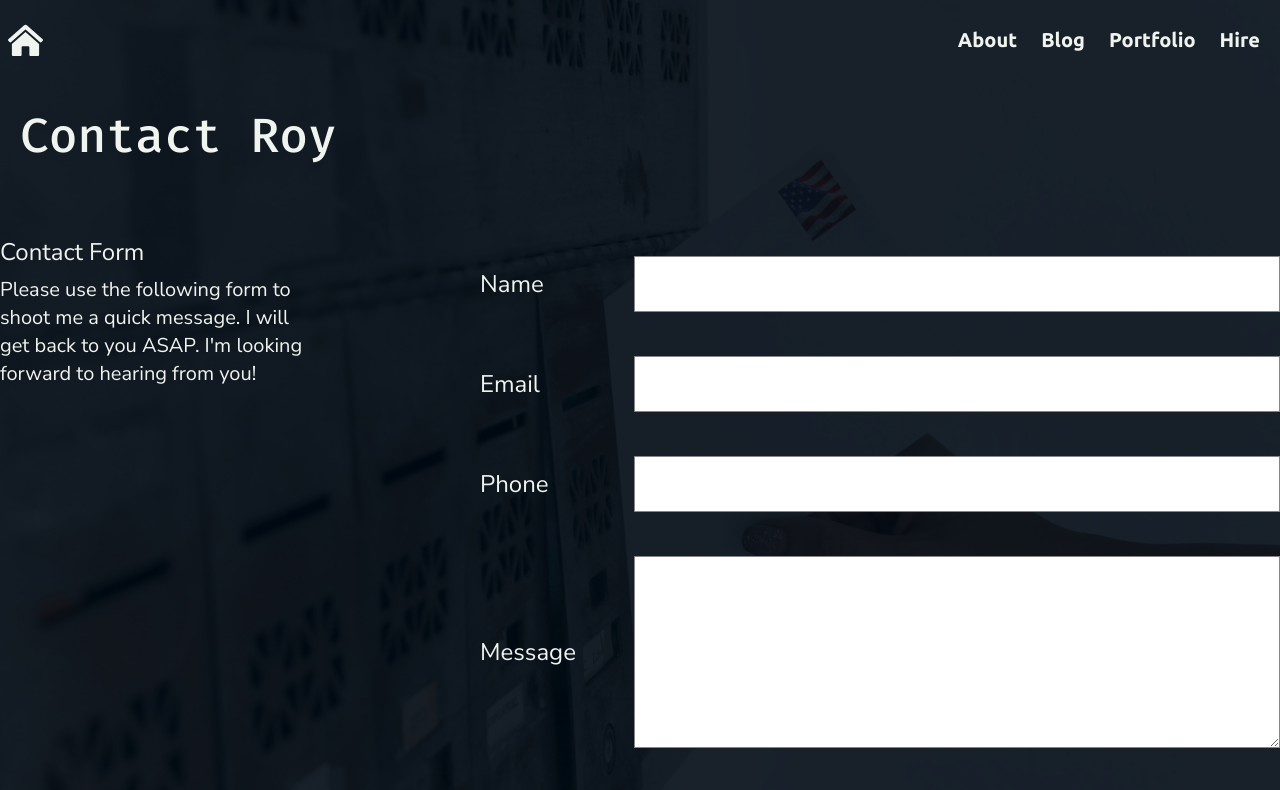
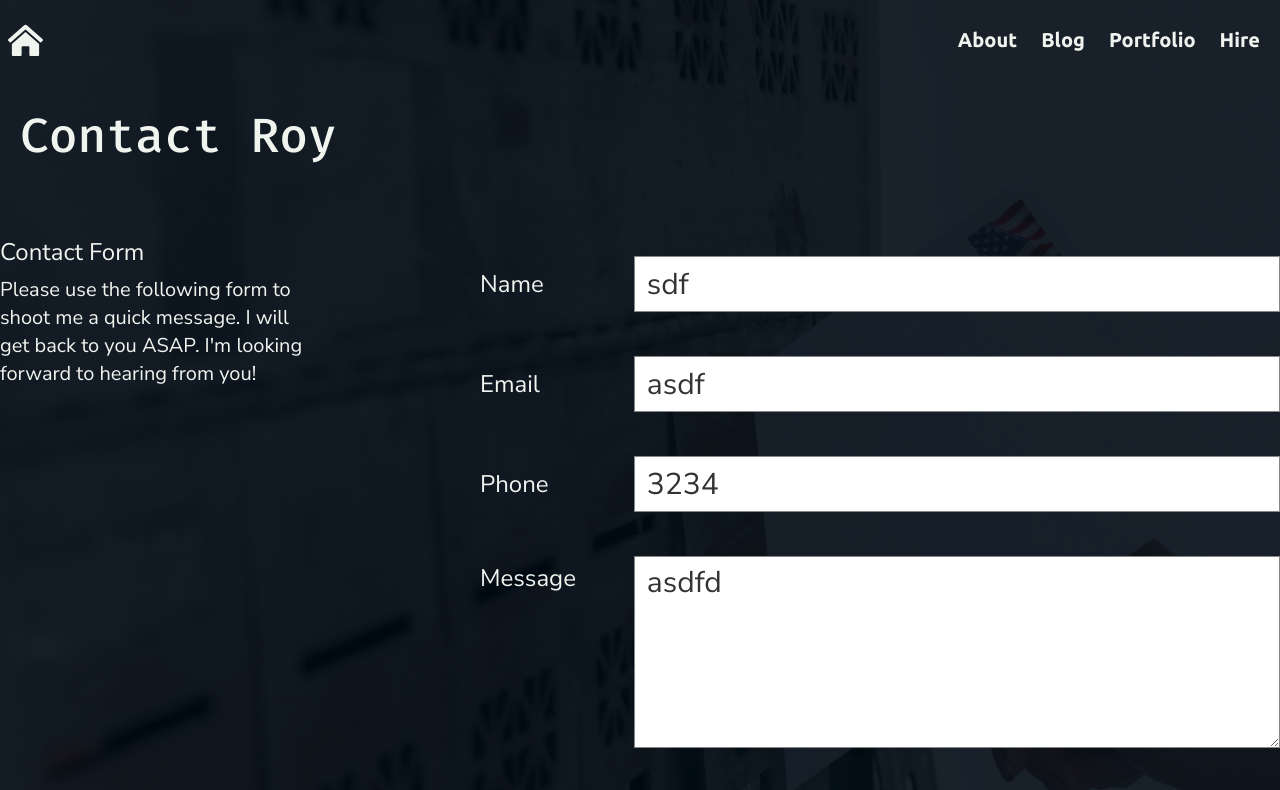
Before and after one commit to bronifty/royanger.com, a Next.js app in the folder app/: page /hire in a window 1280 px wide. Shown: the top 790 px of the page. Built offline with nearby package versions, Linux system fonts and the light colour scheme; what tailwindcss-children would draw is missing.

Commit message:
Added Formik, added Yup for validation. Yup validation not working

```diff
--- a/app/package.json
+++ b/app/package.json
@@ -16,13 +16,15 @@
       "@types/node": "^12.0.0",
       "@types/react": "^17.0.0",
       "@types/react-dom": "^17.0.0",
+      "@types/yup": "^0.29.11",
       "formik": "^2.2.6",
       "next": "^10.0.8",
       "react": "^17.0.1",
       "react-dom": "^17.0.1",
       "tailwindcss-children": "^2.1.0",
       "typescript": "^4.1.2",
-      "web-vitals": "^1.0.1"
+      "web-vitals": "^1.0.1",
+      "yup": "^0.32.9"
    },
    "scripts": {
       "dev": "next dev -p 5000",
--- a/app/pages/hire.tsx
+++ b/app/pages/hire.tsx
@@ -1,7 +1,37 @@
 import * as React from 'react'
 import Head from 'next/head'
 import Wrapper from '../src/components/Wrapper'
-import { Formik } from 'formik'
+import { Formik, Form, Field, FormikHelpers, ErrorMessage } from 'formik'
+import * as Yup from 'yup'
+
+interface Values {
+   contactName: string
+   contactEmail: string
+   contactPhone: number
+   contactMessage: string
+}
+
+// const validate = ({
+//    contactName,
+//    contactEmail,
+//    contactPhone,
+//    contactMessage,
+// }: Values) => {
+//    console.log('validating')
+//    const errors = {}
+
+//    return errors
+// }
+
+const validateSchema = Yup.object().shape({
+   contactName: Yup.string()
+      .min(2, 'Your name is too short')
+      .max(150, 'Your name is too long.')
+      .required('Required'),
+   contactEmail: Yup.string().email('Invalid Email').required('Required'),
+   contactPhone: Yup.number(),
+   contactMessage: Yup.string(),
+})
 
 const Hire = () => {
    return (
@@ -31,45 +61,83 @@ const Hire = () => {
                   </p>
                </div>
                <div className="col-span-2">
-                  <form className="flex flex-col">
+                  <Formik
+                     initialValues={{
+                        contactName: 'sdf',
+                        contactEmail: 'asdf',
+                        contactPhone: 3234,
+                        contactMessage: 'asdfd',
+                     }}
+                     validateSchema={validateSchema}
+                     onSubmit={(
+                        values: Values,
+                        { setSubmitting }: FormikHelpers<Values>
+                     ) => {
+                        alert(JSON.stringify(values, null, 2))
+                        console.log('form was submitted')
+                        setSubmitting(false)
+                     }}
+                  >
+                     {({ values, errors, touched }) => (
+                        <Form className="flex flex-col">
                            <div className="flex flex-row items-center mt-5 mb-6 text-2xl ">
-                        <label htmlFor="contactName" className="w-48 block">
+                              <label
+                                 htmlFor="contactName"
+                                 className="w-48 block"
+                              >
                                  Name
                               </label>
-                        <input
+                              <Field
                                  className="w-full h-14 text-gray-900 text-3xl"
+                                 name="contactName"
                                  type="text"
                                  id="contactName"
                               />
+                              {errors.contactName && touched.contactName ? (
+                                 <div>{errors.contactName}</div>
+                              ) : null}
                            </div>
                            <div className="flex flex-row items-center  mt-5 mb-6 text-2xl">
-                        <label htmlFor="contactEmail" className="w-48 block">
+                              <label
+                                 htmlFor="contactEmail"
+                                 className="w-48 block"
+                              >
                                  Email
                               </label>
-                        <input
+                              <Field
                                  className="w-full h-14 text-gray-900 text-3xl"
                                  type="email"
-                           id="contactForm"
+                                 id="contactEmail"
+                                 name="contactEmail"
                               />
                            </div>
                            <div className="flex flex-row items-center  mt-5 mb-6 text-2xl">
-                        <label htmlFor="contactPhone" className="w-48 block">
+                              <label
+                                 htmlFor="contactPhone"
+                                 className="w-48 block"
+                              >
                                  Phone
                               </label>
-                        <input
+                              <Field
                                  className="w-full h-14 text-gray-900 text-3xl"
                                  type="text"
                                  id="contactPhone"
+                                 name="contactPhone"
                               />
                            </div>
-                     <div className="flex flex-row items-center  mt-5 mb-6 text-2xl">
-                        <label htmlFor="contactMessage" className="w-48 block">
+                           <div className="flex flex-row items-start  mt-5 mb-6 text-2xl">
+                              <label
+                                 htmlFor="contactMessage"
+                                 className="w-48 block pt-1.5"
+                              >
                                  Message
                               </label>
-                        <textarea
+                              <Field
                                  id="contactMessage"
+                                 name="contactMessage"
+                                 as="textarea"
                                  className="w-full h-48 text-gray-900 text-3xl"
-                        ></textarea>
+                              ></Field>
                            </div>
                            <div className="mt-5 mb-6 ml-40 text-2xl">
                               <button
@@ -78,8 +146,22 @@ const Hire = () => {
                               >
                                  Send Message
                               </button>
+                              <div className="bg-white text-black">
+                                 <pre>
+                                    Values: {JSON.stringify(values, null, 2)}
+                                 </pre>
+                                 <pre>
+                                    Errors: {JSON.stringify(errors, null, 2)}
+                                 </pre>
+                                 {/* <pre>
+                                    Yup:{' '}
+                                    {JSON.stringify(validateSchema, null, 2)}
+                                 </pre> */}
                               </div>
-                  </form>
+                           </div>
+                        </Form>
+                     )}
+                  </Formik>
                </div>
             </div>
          </Wrapper>
```
Also changed, not shown: package.json (indentation only), 2 other files (tests, documents, lock files or other folders). Lines whose indentation alone changed are shown as unchanged.
